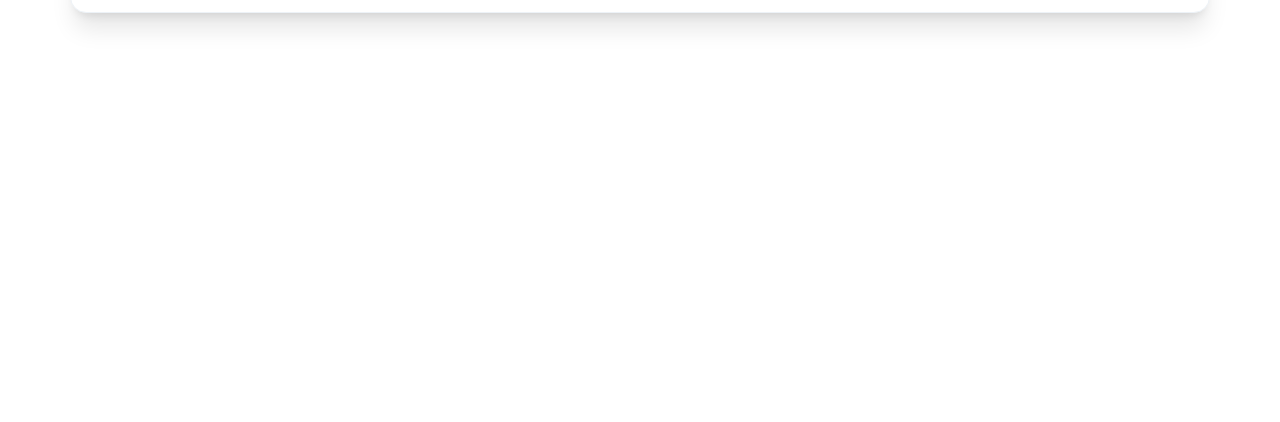
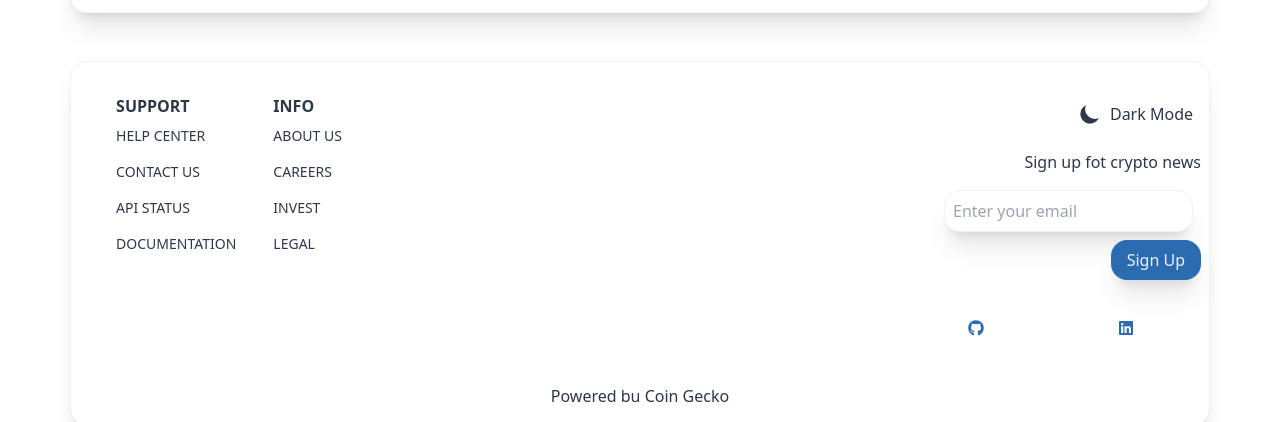
Before and after one commit to rafaellevis07/crypto-app, a React (Create React App) app: page /coin/1 in a window 1280 px wide. Shown: the part 629-1051 px from the top of the page. Before the commit the page ends 800 px from the top, so only its background shows below. Built offline with nearby package versions, Linux system fonts and the light colour scheme; no server answers.

Commit message:
create: footer and style

```diff
--- a/src/App.js
+++ b/src/App.js
@@ -8,6 +8,7 @@
 import CoinPage from "./routes/CoinPage";
 import Account from "./routes/Account";
 import axios from "axios";
+import Footer from "./components/Footer";
 
 const App = () => {
   const [coins, setCoins] = useState([]);
@@ -37,6 +38,7 @@
           <Route path=":coinId" />
         </Route>
       </Routes>
+      <Footer />
     </ThemeProvider>
   );
 };
--- /dev/null
+++ b/src/components/Footer.jsx
@@ -0,0 +1,76 @@
+import React from "react";
+import { AiOutlineInstagram } from "react-icons/ai";
+import { FaGithub, FaLinkedin } from "react-icons/fa";
+import ThemeToggle from "./ThemeToggle";
+
+const Footer = () => {
+  return (
+    <div className="rounded-div mt-8 pt-8 text-primary">
+      <div className="grid md:grid-cols-2">
+        <div className="flex justify-evenly w-full md:max-w-[300px] uppercase">
+          <div>
+            <h2 className="font-bold">Support</h2>
+            <ul>
+              <li className="text-sm py-2">Help Center</li>
+              <li className="text-sm py-2">Contact Us</li>
+              <li className="text-sm py-2">API Status</li>
+              <li className="text-sm py-2">Documentation</li>
+            </ul>
+          </div>
+          <div>
+            <h2 className="font-bold">Info</h2>
+            <ul>
+              <li className="text-sm py-2">About Us</li>
+              <li className="text-sm py-2">Careers</li>
+              <li className="text-sm py-2">Invest</li>
+              <li className="text-sm py-2">Legal</li>
+            </ul>
+          </div>
+        </div>
+        <div className="text-right">
+          <div className="w-full flex justify-end">
+            <div className="w-full md:w-[300px] py-4 relative">
+              <div className="flex justify-center md:justify-end py-4 md:py-0 md:pb-4 mt-[-1rem]">
+                <ThemeToggle />
+              </div>
+              <p className="text-center md:text-right">
+                Sign up fot crypto news
+              </p>
+              <div className="py-4">
+                <form>
+                  <input
+                    className="bg-primary border border-input p-2 mr-2 w-full shadow-xl rounded-2xl md:w-auto"
+                    type="email"
+                    placeholder="Enter your email"
+                  />
+                  <button className="bg-button text-btnText px-4 p-2 w-full rounded-2xl shadow-xl hover:shadow-2xl md:w-auto my-2">
+                    Sign Up
+                  </button>
+                </form>
+              </div>
+              <div className=" flex py-4 justify-around text-accent">
+                <a
+                  href="https://github.com/rafaellevis07/crypto-app"
+                  target="_blank"
+                  rel="noreferrer"
+                >
+                  <FaGithub />
+                </a>
+                <a
+                  href="https://www.linkedin.com/in/rafagarcia07/"
+                  target="_blank"
+                  rel="noreferrer"
+                >
+                  <FaLinkedin />
+                </a>
+              </div>
+            </div>
+          </div>
+        </div>
+      </div>
+      <p className="text-center py-4">Powered bu Coin Gecko</p>
+    </div>
+  );
+};
+
+export default Footer;
```
